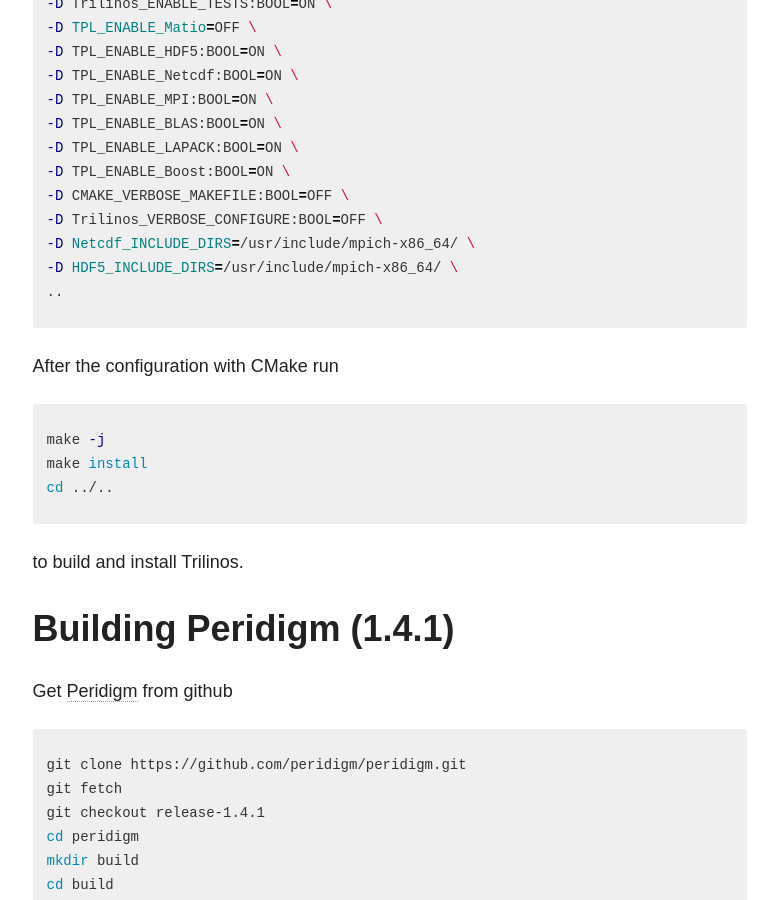
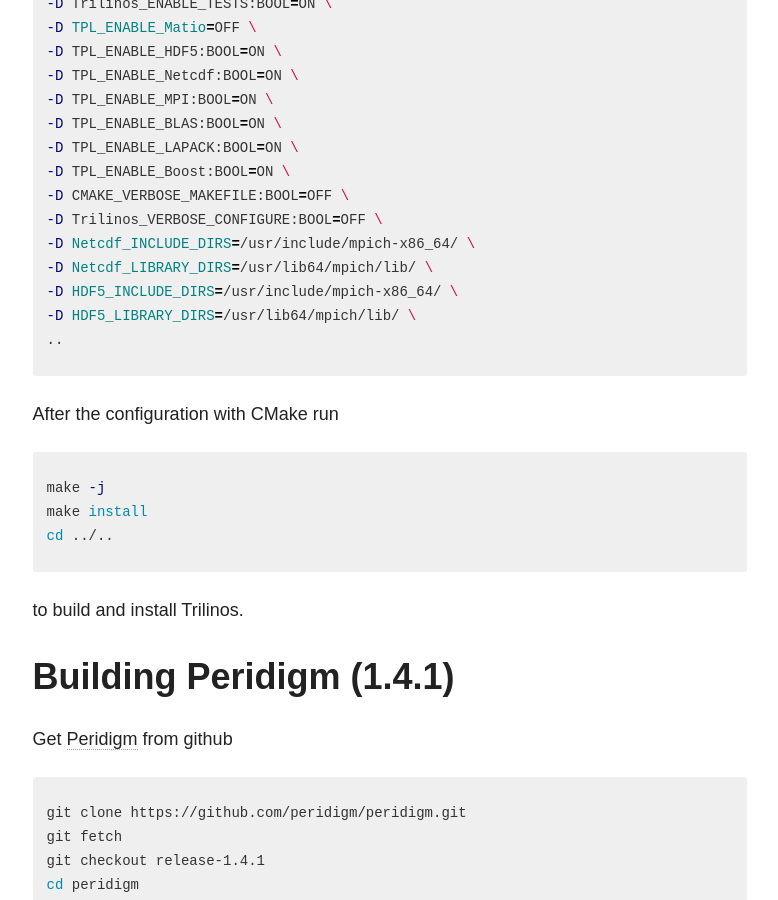
Before and after one commit to diehlpk/diehlpk.github.io, a Jekyll site: the page built from _posts/blog/2016-04-22-builing-peridigm-f-23.md, in a window 1280 px wide and 900 px high, scrolled down 2043 px. Shown: the whole window, without its empty margins (347-1125 px from the left). Built offline with Jekyll 4.4.1, drawn with Linux system fonts in a browser that asks for light colours; nearby versions of some CDN libraries; some web fonts are replaced.

Commit message:
Update the installation script for peridigm on fedora

```diff
--- a/_posts/blog/2016-04-22-builing-peridigm-f-23.md
+++ b/_posts/blog/2016-04-22-builing-peridigm-f-23.md
@@ -71,7 +71,9 @@
 -D CMAKE_VERBOSE_MAKEFILE:BOOL=OFF \
 -D Trilinos_VERBOSE_CONFIGURE:BOOL=OFF \
 -D Netcdf_INCLUDE_DIRS=/usr/include/mpich-x86_64/ \
+-D Netcdf_LIBRARY_DIRS=/usr/lib64/mpich/lib/ \
 -D HDF5_INCLUDE_DIRS=/usr/include/mpich-x86_64/ \
+-D HDF5_LIBRARY_DIRS=/usr/lib64/mpich/lib/ \
 ..
 {% endhighlight %}
 After the configuration with CMake run
```
